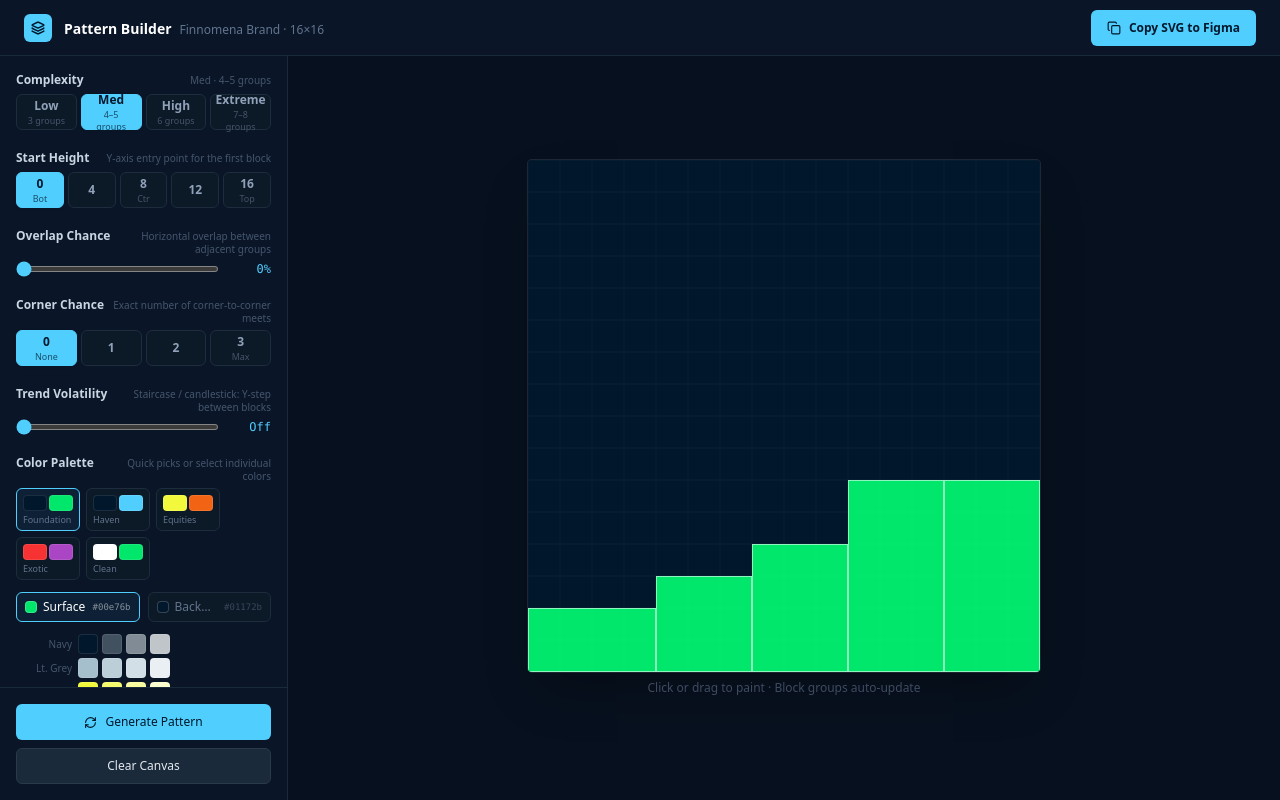
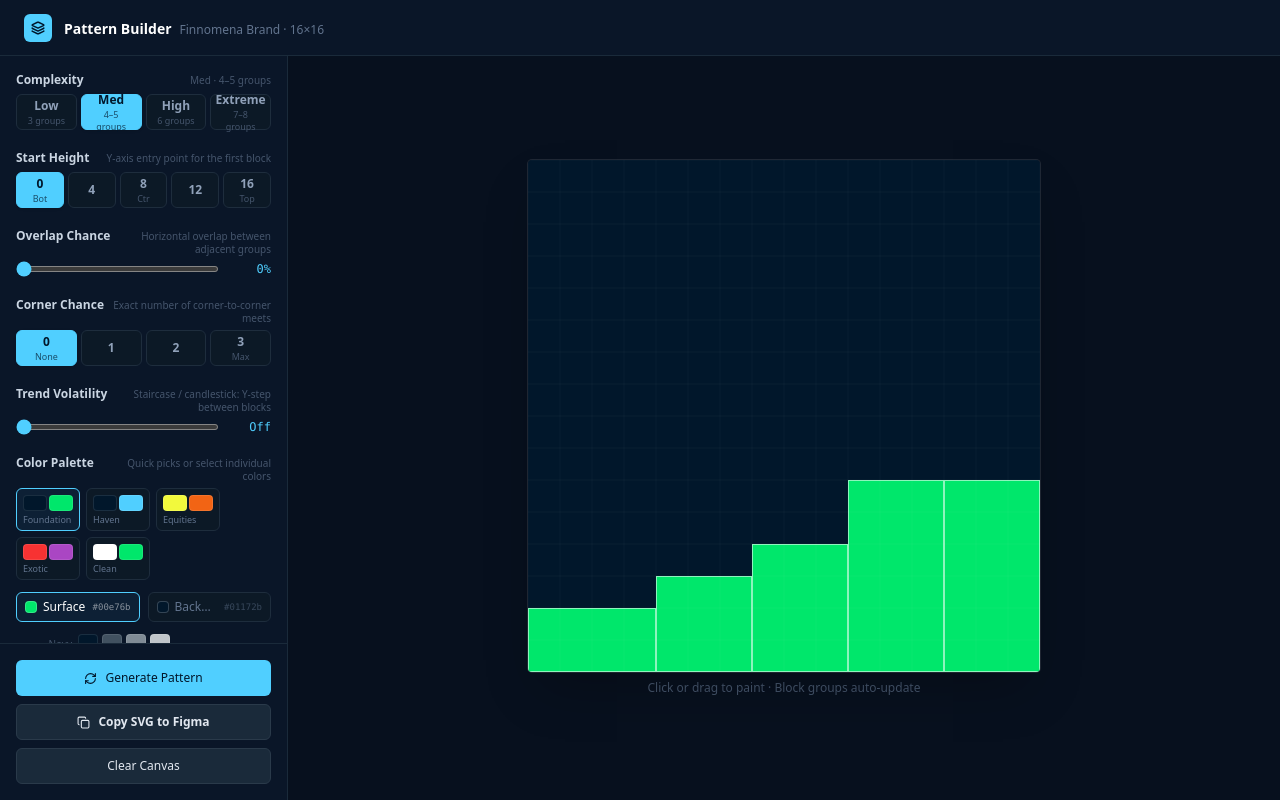
Before and after one commit to finnonemo/block, a React (Vite) app: page / in a window 1280 px wide. Built offline with nearby package versions, Linux system fonts and the light colour scheme.

Commit message:
refactor: move Figma copy button to sidebar and update pattern generation state handling

```diff
--- a/src/App.jsx
+++ b/src/App.jsx
@@ -49,8 +49,9 @@ export default function App() {
   }, [params, colorA])
 
   const handleParamsChange = useCallback((newParams) => {
-    setState(s => ({ ...s, params: newParams }))
-  }, [])
+    const { rects, blocks } = generateState(newParams, colorA)
+    setState(s => ({ ...s, params: newParams, rectangles: rects, blocks }))
+  }, [colorA])
 
   const handleColorAChange = useCallback(hex => setState(s => ({ ...s, colorA: hex })), [])
   const handleColorBChange = useCallback(hex => setState(s => ({ ...s, colorB: hex })), [])
@@ -87,7 +88,7 @@ export default function App() {
   return (
     <div className="h-screen bg-[#07101e] text-slate-200 flex flex-col overflow-hidden">
       {/* Header */}
-      <header className="flex items-center justify-between px-6 h-14 border-b border-[#1a2a3a] bg-[#0a1628] shrink-0">
+      <header className="flex items-center px-6 h-14 border-b border-[#1a2a3a] bg-[#0a1628] shrink-0">
         <div className="flex items-center gap-3">
           <div className="w-7 h-7 rounded-md bg-[#50cfff] flex items-center justify-center shrink-0">
             <Layers size={14} className="text-[#01172b]" strokeWidth={2.5} />
@@ -97,19 +98,6 @@ export default function App() {
             <span className="ml-2 text-xs text-slate-500">Finnomena Brand · 16×16</span>
           </div>
         </div>
-
-        <Button
-          onClick={handleCopy}
-          disabled={rectangles.length === 0}
-          className={cn(
-            'gap-2 text-xs font-semibold',
-            copyStatus === 'success' && 'bg-emerald-500 hover:bg-emerald-500 text-white'
-          )}
-        >
-          {copyStatus === 'success'
-            ? <><Check size={14} /> Copied!</>
-            : <><Copy size={14} /> Copy SVG to Figma</>}
-        </Button>
       </header>
 
       {/* Body */}
@@ -179,6 +167,19 @@ export default function App() {
             <Button className="w-full gap-2 text-xs" onClick={handleGenerate}>
               <RefreshCw size={13} />
               Generate Pattern
+            </Button>
+            <Button
+              onClick={handleCopy}
+              disabled={rectangles.length === 0}
+              variant="secondary"
+              className={cn(
+                'w-full gap-2 text-xs font-semibold',
+                copyStatus === 'success' && 'bg-emerald-500 hover:bg-emerald-500 text-white border-emerald-500'
+              )}
+            >
+              {copyStatus === 'success'
+                ? <><Check size={13} /> Copied!</>
+                : <><Copy size={13} /> Copy SVG to Figma</>}
             </Button>
             <Button variant="secondary" className="w-full gap-2 text-xs" onClick={handleClear}>
               Clear Canvas
```
